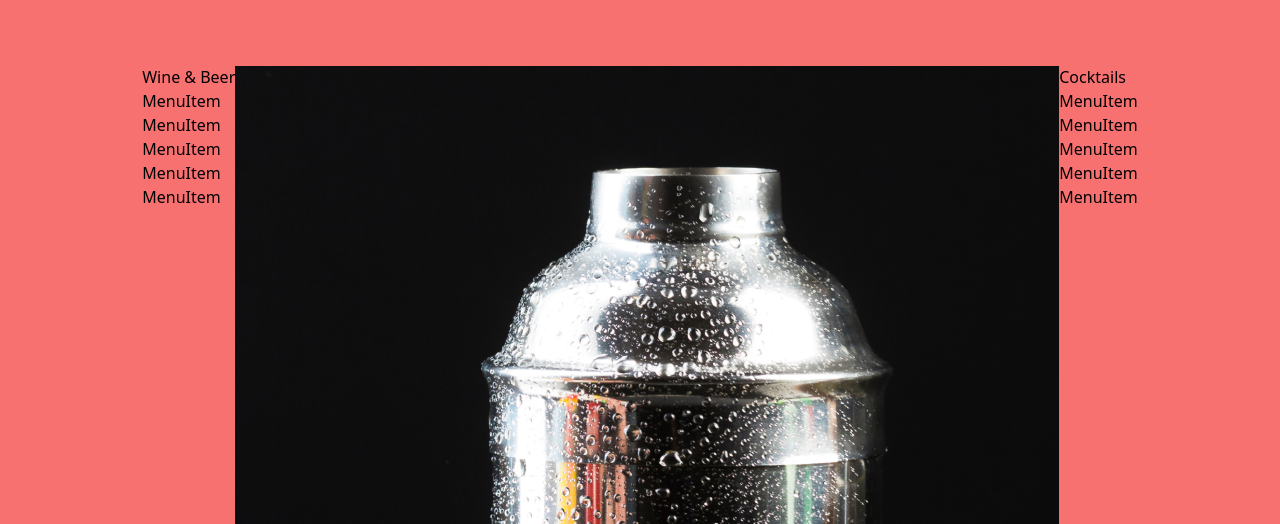
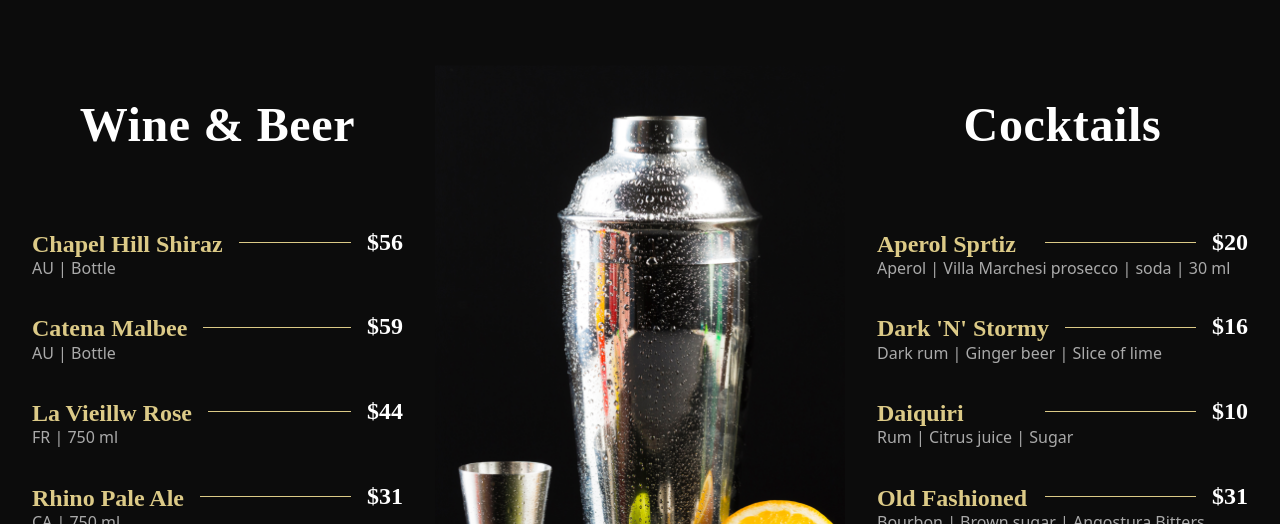
Before and after one commit to WaltGreenwich/modern_ui_ux_restaurant, a React (Vite) app: page / in a window 1280 px wide. Shown: the part 2116-2640 px from the top of the page. Built offline with nearby package versions, Linux system fonts and the light colour scheme; a web font is replaced by a local one.

Commit message:
Terminando la section SpecialMenu

```diff
--- a/src/components/MenuItem.jsx
+++ b/src/components/MenuItem.jsx
@@ -1,5 +1,24 @@
-const MenuItem = () => {
-  return <div>MenuItem</div>;
+import { TiThLargeOutline } from "react-icons/ti";
+
+const MenuItem = ({ title, price, tags }) => {
+  return (
+    <div className="w-full mx-0 flex flex-col my-8">
+      <div className="flex justify-between items-center">
+        <div className=" mt-1 flex-1">
+          <p className="font-base text-golden text-2xl font-bold whitespace-nowrap">
+            {title}
+          </p>
+        </div>
+        <div className="dash flex-1 mx-4 w-[90px] h-[1px] bg-golden" />
+        <div className="flex justify-end items-end">
+          <p className="text-white font-base font-bold text-2xl">{price}</p>
+        </div>
+      </div>
+      <div>
+        <p className="text-grey text-base font-normal">{tags}</p>
+      </div>
+    </div>
+  );
 };
 
 export default MenuItem;
--- a/src/sections/SpecialMenu.jsx
+++ b/src/sections/SpecialMenu.jsx
@@ -4,7 +4,7 @@ import { images, data } from "../constants";
 
 const SpecialMenu = () => {
   return (
-    <section id="menu" className="bg-red-400 min-h-screen">
+    <section id="menu" className="bg-black min-h-screen px-8">
       <div className="relative flex flex-col items-center justify-center">
         <div className="text-white text-2xl text-center mt-8">
           <SubHeading title="Menu that fits you palatte" isCentered={true} />
@@ -13,14 +13,16 @@ const SpecialMenu = () => {
           </h1>
         </div>
 
-        <div className="w-full flex flex-col items-start justify-center md:flex-row my-8 mx-0">
-          <div className="">
-            <p>Wine & Beer</p>
+        <div className="w-full flex flex-col items-start sm:items-center justify-center lg:flex-row my-8 mx-0">
+          <div className="flex flex-1 flex-col max-w-[400px] w-full h-[596px] gap-10">
+            <p className="text-center items-center font-base text-white text-4xl font-semibold tracking-custom">
+              Wine & Beer
+            </p>
             <div>
               {data.wines.map((wine, index) => (
                 <MenuItem
                   key={wine.title + index}
-                  title={wine.price}
+                  title={wine.title}
                   price={wine.price}
                   tags={wine.tags}
                 />
@@ -28,17 +30,20 @@ const SpecialMenu = () => {
             </div>
           </div>
 
-          <div>
+          <div className="w-[410px] my-0 mx-8">
             <img src={images.menu} alt="menu img" />
           </div>
 
-          <div className="">
-            <p>Cocktails</p>
+          <div className="flex flex-1 flex-col max-w-[400px] w-full h-[596px] gap-10">
+            <p className="text-center items-center font-base text-white text-4xl font-semibold tracking-custom">
+              Cocktails
+            </p>
             <div>
               {data.cocktails.map((cocktail, index) => (
                 <MenuItem
                   key={cocktail.title + index}
-                  title={cocktail.price}
+                  title={cocktail.title}
+                  price={cocktail.price}
                   tags={cocktail.tags}
                 />
               ))}
```
